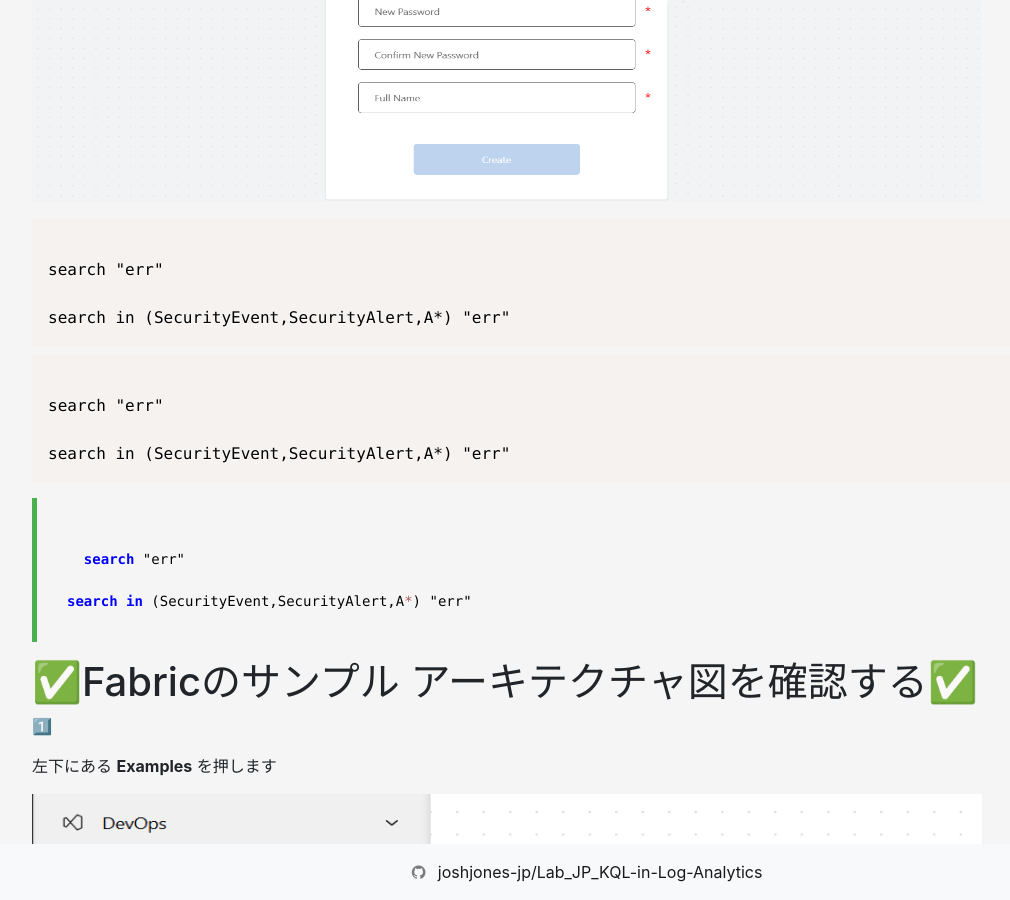
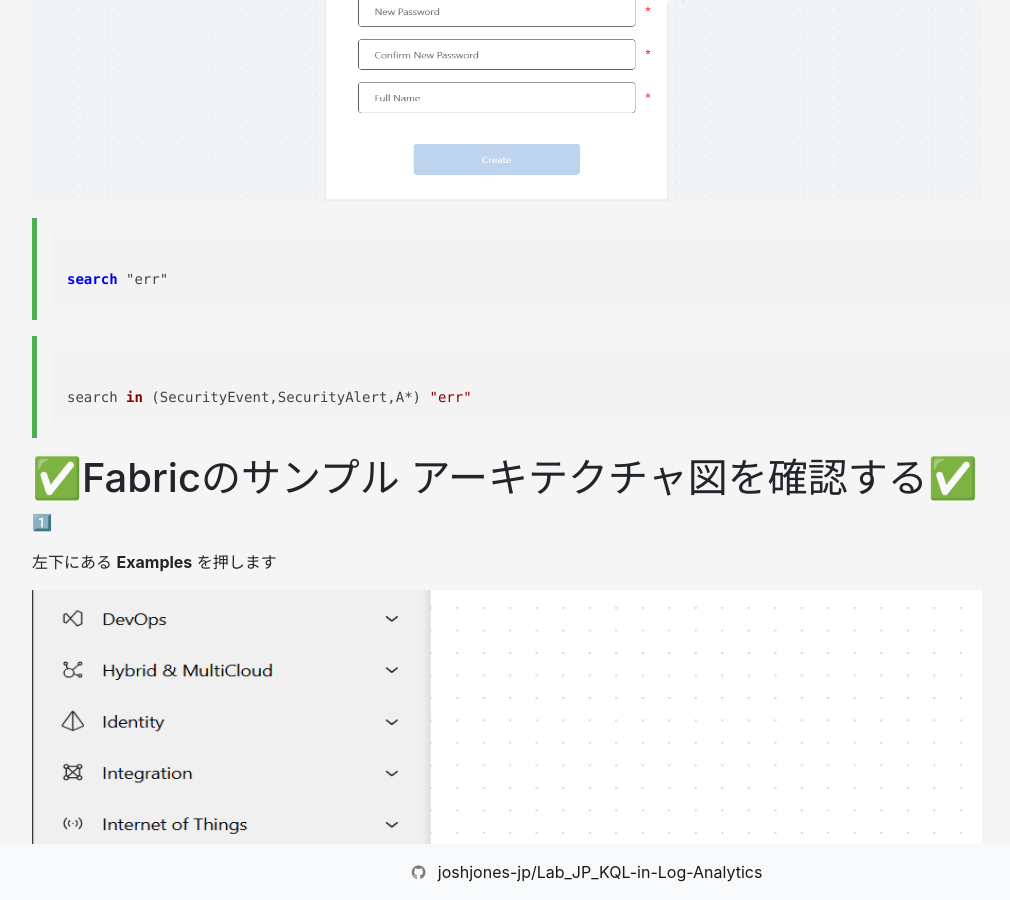
Before and after one commit to joshjones-jp/Lab_JP_KQL-in-Log-Analytics, a Jekyll site: the page built from KQL-LA演習.md, in a window 1280 px wide and 900 px high, scrolled down 7622 px. Shown: the whole window, without its empty margins (53-1063 px from the left). Built offline with Jekyll 4.4.1, drawn with Linux system fonts in a browser that asks for light colours; nearby versions of some CDN libraries.

Commit message:
Update KQL-LA演習.md

```diff
--- a/KQL-LA演習.md
+++ b/KQL-LA演習.md
@@ -160,29 +160,20 @@ Log Analytics ワークスペースは、すべての Azure および Azure 以
 
 
 
-<pre><code class="language-kusto">
+<div class="code-container">
+<link rel="stylesheet" href="//cdnjs.cloudflare.com/ajax/libs/highlight.js/10.7.2/styles/default.min.css">
+<script src="//cdnjs.cloudflare.com/ajax/libs/highlight.js/10.7.2/highlight.min.js"></script>
+<script>hljs.highlightAll();</script>
+<pre><code class="kusto">
 search "err"
-
-search in (SecurityEvent,SecurityAlert,A*) "err"
 </code></pre>
-
-
-
-<link href="https://cdnjs.cloudflare.com/ajax/libs/prism/1.23.0/themes/prism.min.css" rel="stylesheet" />
-<script src="https://cdnjs.cloudflare.com/ajax/libs/prism/1.23.0/prism.min.js"></script>
-<pre><code class="language-kusto">
-search "err"
-
-search in (SecurityEvent,SecurityAlert,A*) "err"
-</code></pre>
+</div>
 
 <div class="code-container">
 <link rel="stylesheet" href="//cdnjs.cloudflare.com/ajax/libs/highlight.js/10.7.2/styles/default.min.css">
 <script src="//cdnjs.cloudflare.com/ajax/libs/highlight.js/10.7.2/highlight.min.js"></script>
 <script>hljs.highlightAll();</script>
 <pre><code class="kusto">
-  search "err"
-
 search in (SecurityEvent,SecurityAlert,A*) "err"
 </code></pre>
 </div>
```
